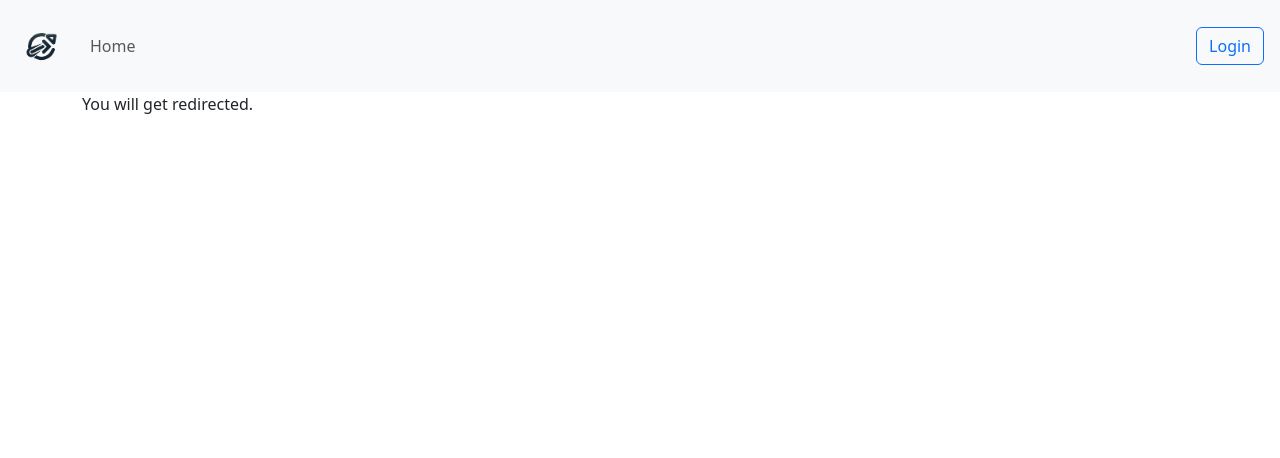
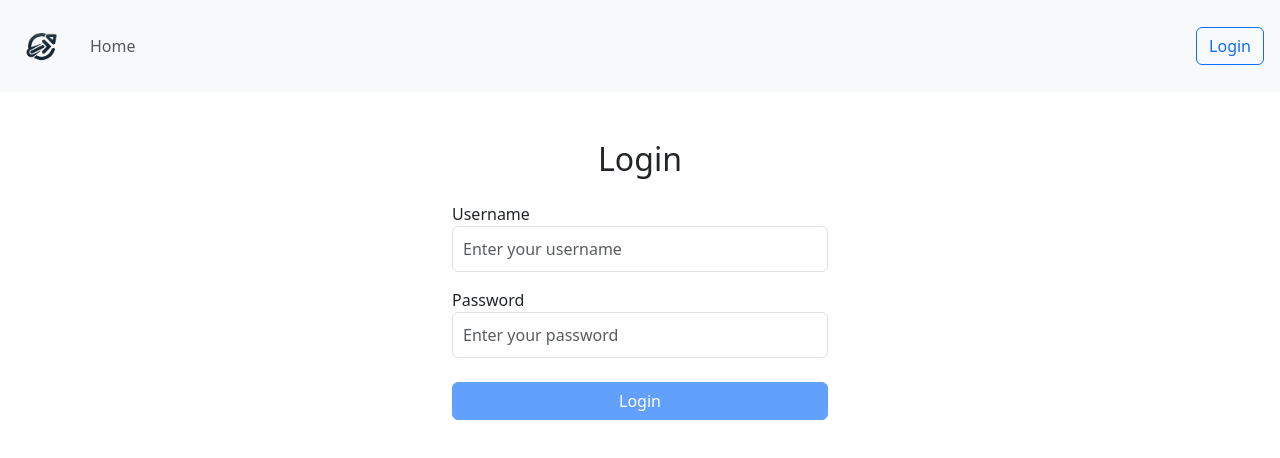
Before and after one commit to MekodoDE/urlshortener-frontend, an Angular app in the folder app/: page /login in a window 1280 px wide. Shown: the top 458 px of the page. Built offline with nearby package versions, Linux system fonts and the light colour scheme; no server answers.

Commit message:
Init login component

```diff
--- a/app/src/app/app-routing.module.ts
+++ b/app/src/app/app-routing.module.ts
@@ -2,6 +2,7 @@ import { NgModule } from '@angular/core';
 import { RouterModule, Routes } from '@angular/router';
 import { HomeComponent } from './components/home/home.component';
 import { RegisterComponent } from './components/register/register.component';
+import { LoginComponent } from './components/login/login.component';
 import { UserComponent } from './components/user/user.component';
 import { RedirectComponent } from './components/redirect/redirect.component';
 import { UrlsListComponent } from './components/urls/urls-list/urls-list.component';
@@ -11,6 +12,7 @@ import { UrlEditComponent } from './components/urls/url-edit/url-edit.component'
 const routes: Routes = [
   { path: '', component: HomeComponent },
   { path: 'register', component: RegisterComponent },
+  { path: 'login', component: LoginComponent },
   { path: 'users', component: UserComponent },
   { path: 'urls/create', component: UrlCreateComponent },
   { path: 'urls/:urlKey/edit', component: UrlEditComponent },
--- a/app/src/app/app.module.ts
+++ b/app/src/app/app.module.ts
@@ -12,6 +12,7 @@ import { NavbarComponent } from './components/navbar/navbar.component';
 import { UrlsListComponent } from './components/urls/urls-list/urls-list.component';
 import { UrlCreateComponent } from './components/urls/url-create/url-create.component';
 import { UrlEditComponent } from './components/urls/url-edit/url-edit.component';
+import { LoginComponent } from './components/login/login.component';
 import { RegisterComponent } from './components/register/register.component';
 
 @NgModule({
@@ -22,6 +23,7 @@ import { RegisterComponent } from './components/register/register.component';
     UrlsListComponent,
     UrlCreateComponent,
     UrlEditComponent,
+    LoginComponent,
     RegisterComponent
   ],
   imports: [
--- /dev/null
+++ b/app/src/app/components/login/login.component.html
@@ -0,0 +1,45 @@
+<div class="container mt-5">
+  <form #loginForm="ngForm" (ngSubmit)="onSubmit(loginForm)">
+    <h2 class="mb-4">Login</h2>
+
+    <!-- Username Field -->
+    <div class="form-group">
+      <label for="username">Username</label>
+      <input
+        type="text"
+        id="username"
+        class="form-control"
+        name="username"
+        [(ngModel)]="username"
+        required
+        #usernameField="ngModel"
+        placeholder="Enter your username" />
+
+      <div *ngIf="usernameField.invalid && usernameField.touched" class="text-danger">
+        Username is required.
+      </div>
+    </div>
+
+    <!-- Password Field -->
+    <div class="form-group mt-3">
+      <label for="password">Password</label>
+      <input
+        type="password"
+        id="password"
+        class="form-control"
+        name="password"
+        [(ngModel)]="password"
+        required
+        minlength="6"
+        #passwordField="ngModel"
+        placeholder="Enter your password" />
+
+      <div *ngIf="passwordField.invalid && passwordField.touched" class="text-danger">
+        Password is required and must be at least 6 characters long.
+      </div>
+    </div>
+
+    <!-- Submit Button -->
+    <button type="submit" class="btn btn-primary mt-4" [disabled]="loginForm.invalid">Login</button>
+  </form>
+</div>
--- /dev/null
+++ b/app/src/app/components/login/login.component.scss
@@ -0,0 +1,21 @@
+.container {
+    max-width: 400px;
+    margin: auto;
+  }
+
+  h2 {
+    text-align: center;
+  }
+
+  .form-control {
+    padding: 10px;
+    font-size: 1rem;
+  }
+
+  .text-danger {
+    font-size: 0.9rem;
+  }
+
+  button {
+    width: 100%;
+  }
--- /dev/null
+++ b/app/src/app/components/login/login.component.ts
@@ -0,0 +1,41 @@
+import { Component } from '@angular/core';
+import { Router } from '@angular/router';
+import { ApiService } from '../../services/api/api.service';
+
+@Component({
+  selector: 'app-login',
+  templateUrl: './login.component.html',
+  styleUrl: './login.component.scss'
+})
+export class LoginComponent {
+  username: string = '';
+  password: string = '';
+  response: any;
+
+  constructor(private apiService: ApiService, private router: Router) { }
+
+  onSubmit(form: any) {
+    if (form.valid) {
+      const loginData = {
+        username: this.username,
+        password: this.password,
+      }
+
+      this.apiService.login(loginData).subscribe(
+        (response: any) => {
+          // Extract the access token
+          const accessToken = response.access_token;
+
+          // Store the access token in localStorage
+          localStorage.setItem('jwtToken', accessToken);
+
+          // Redirect to the URLs list after successful login
+          this.router.navigate(['/urls']);
+        },
+        (error) => {
+          console.error('Error logging in:', error);
+        }
+      );
+    }
+  }
+}
```
Also changed, not shown: 1 other file (tests, documents, lock files or other folders).
